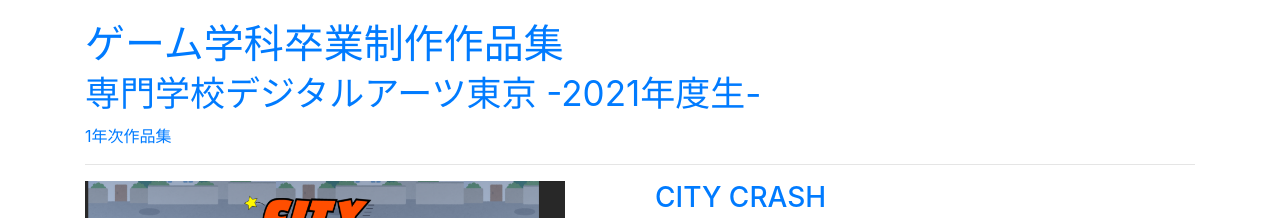
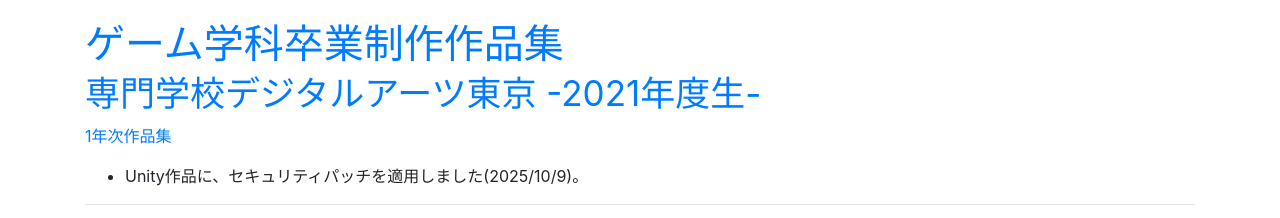
Before and after one commit to datgm21/works, a plain HTML site: page index.html in a window 1280 px wide. Shown: the top 218 px of the page. Drawn offline with nearby package versions, Linux system fonts and the light colour scheme.

Commit message:
Unity作品にセキュリティパッチ適用

```diff
--- a/index.html
+++ b/index.html
@@ -43,7 +43,9 @@
 
             <p><a href="grade1-index.html">1年次作品集</a></p>
 
-<hr>
+            <ul><li>Unity作品に、セキュリティパッチを適用しました(2025/10/9)。</li></ul>
+
+            <hr>
 
             <div class="row" id="city-crash">
                 <div class="col-sm-6">
```
Also changed, not shown: grade1-index.html (+2 -0 lines), 6 other files.
